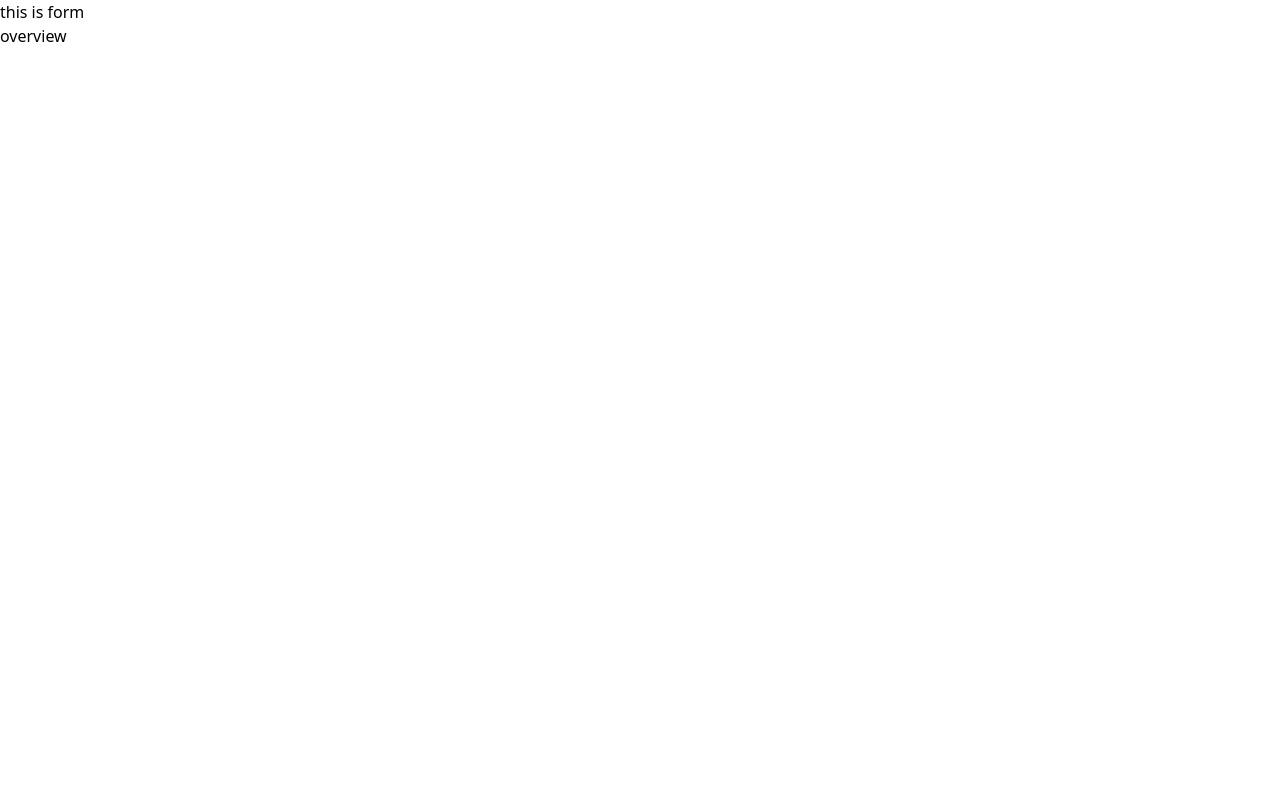
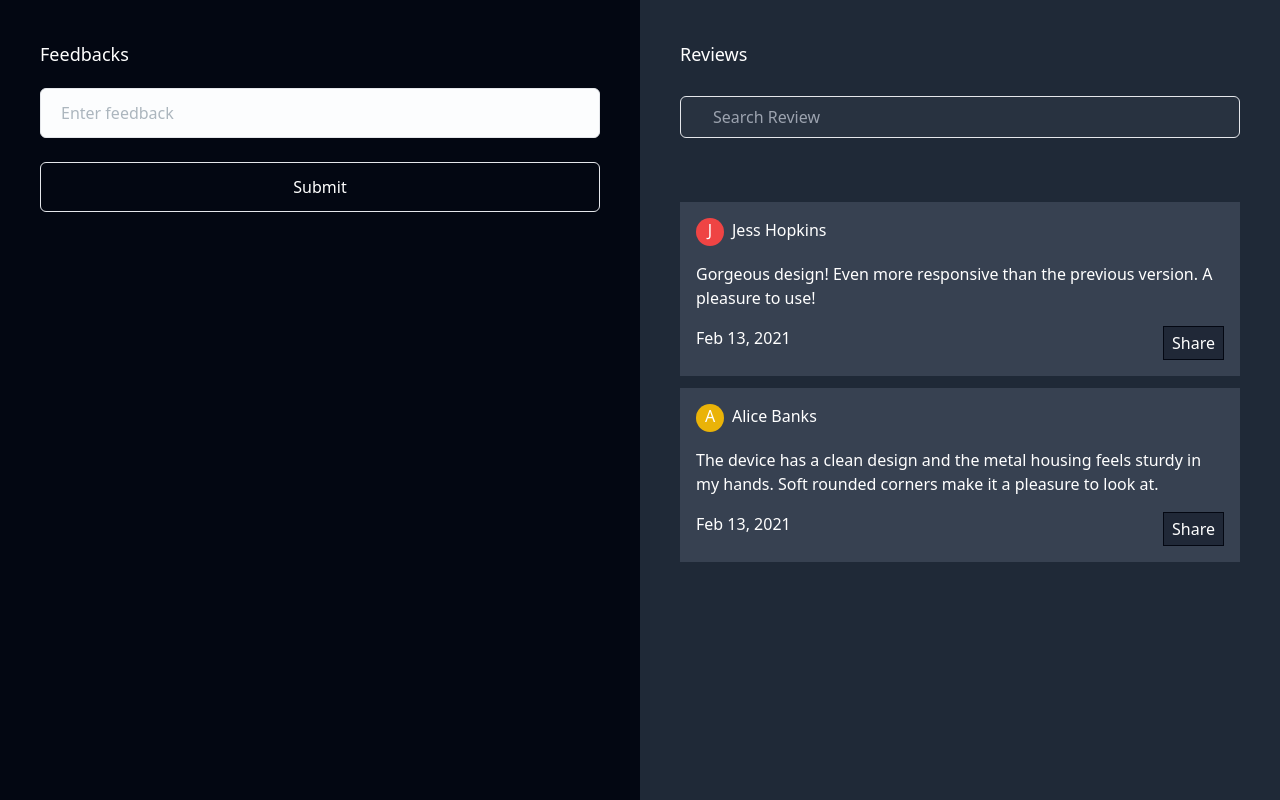
Before and after one commit to mersedee/feedback-app, a React (Create React App) app: page / in a window 1280 px wide. Built offline with nearby package versions, Linux system fonts and the light colour scheme.

Commit message:
style: Style components

```diff
--- a/src/App.js
+++ b/src/App.js
@@ -6,8 +6,14 @@ import "./App.css";
 function App() {
   return (
     <div className="App">
-      <FeedbackForm />
-      <FeedbackOverview />
+      <div className="flex bg-gray-950 min-h-screen">
+        <div className="w-1/2 px-10">
+          <FeedbackForm />
+        </div>
+        <div className="w-1/2 min-h-screen bg-gray-800 px-10">
+          <FeedbackOverview />
+        </div>
+      </div>
     </div>
   );
 }
--- a/src/components/FeedbackForm/index.js
+++ b/src/components/FeedbackForm/index.js
@@ -1,10 +1,49 @@
-
 
 const FeedbackForm = () => {
   return (
-    <div>
-      this is form
-    </div>
+    <form className="py-5">
+      <h1 className="py-5 text-lg text-white">Feedbacks</h1>
+      <div className="mb-6">
+        <input
+          type="text"
+          placeholder="Enter feedback"
+          className="
+            w-full
+            rounded-md
+            border
+            bordder-[#E9EDF4]
+            py-3
+            px-5
+            bg-[#FCFDFE]
+            text-base text-body-color
+            placeholder-[#ACB6BE]
+            outline-none
+            focus-visible:shadow-none
+            focus:border-primary
+            "
+        />
+      </div>
+
+      <div className="mb-10">
+        <input
+          type="submit"
+          value="Submit"
+          className="
+            w-full
+            rounded-md
+            border
+            bordder-primary
+            py-3
+            px-5
+            bg-primary
+            text-base text-white
+            cursor-pointer
+            hover:bg-opacity-90
+            transition
+            "
+        />
+      </div>
+    </form>
   );
 };
 
--- a/src/components/FeedbackOverview/index.js
+++ b/src/components/FeedbackOverview/index.js
@@ -1,8 +1,73 @@
 
 const FeedbackOverview = () => {
   return (
-    <div>
-      overview
+    <div className="flex flex-col gap-2 py-5 text-white">
+      <h1 className="py-5 text-lg">Reviews</h1>
+      <div className="flex bg-gray-600 bg-opacity-20 border border-gray-200 rounded-md">
+        <ion-icon class="py-4 p-3" name="search-outline"></ion-icon>
+        <input
+          type="email"
+          name="email"
+          id="email"
+          placeholder="Search Review"
+          className="p-2 bg-transparent focus:outline-none"
+        />
+      </div>
+
+      <div className="flex flex-col gap-3 mt-14">
+        <div className="flex flex-col gap-4 bg-gray-700 p-4">
+          <div className="flex justify justify-between">
+            <div className="flex gap-2">
+              <div className="w-7 h-7 text-center rounded-full bg-red-500">J</div>
+              <span>Jess Hopkins</span>
+            </div>
+            <div className="flex p-1 gap-1 text-orange-300">
+              <ion-icon name="star"></ion-icon>
+              <ion-icon name="star"></ion-icon>
+              <ion-icon name="star"></ion-icon>
+              <ion-icon name="star"></ion-icon>
+              <ion-icon name="star-half"></ion-icon>
+            </div>
+          </div>
+
+          <div>
+                Gorgeous design! Even more responsive than the previous version. A pleasure to use!
+          </div>
+
+          <div className="flex justify-between">
+            <span>Feb 13, 2021</span>
+            <button className="p-1 px-2 bg-gray-900 hover:bg-gray-950 border border-gray-950 bg-opacity-60">
+              <ion-icon name="share-outline"></ion-icon> Share</button>
+          </div>
+        </div>
+
+        <div className="flex flex-col gap-4 bg-gray-700 p-4">
+          <div className="flex justify justify-between">
+            <div className="flex gap-2">
+              <div className="w-7 h-7 text-center rounded-full bg-yellow-500">A</div>
+              <span>Alice Banks</span>
+            </div>
+            <div className="flex p-1 gap-1 text-orange-300">
+              <ion-icon name="star"></ion-icon>
+              <ion-icon name="star"></ion-icon>
+              <ion-icon name="star"></ion-icon>
+              <ion-icon name="star"></ion-icon>
+              <ion-icon name="star"></ion-icon>
+
+            </div>
+          </div>
+
+          <div>
+                The device has a clean design and the metal housing feels sturdy in my hands. Soft rounded corners make it a pleasure to look at.
+          </div>
+
+          <div className="flex justify-between">
+            <span>Feb 13, 2021</span>
+            <button className="p-1 px-2 bg-gray-900 hover:bg-gray-950 border border-gray-950 bg-opacity-60">
+              <ion-icon name="share-outline"></ion-icon> Share</button>
+          </div>
+        </div>
+      </div>
     </div>
   );
 };
```
